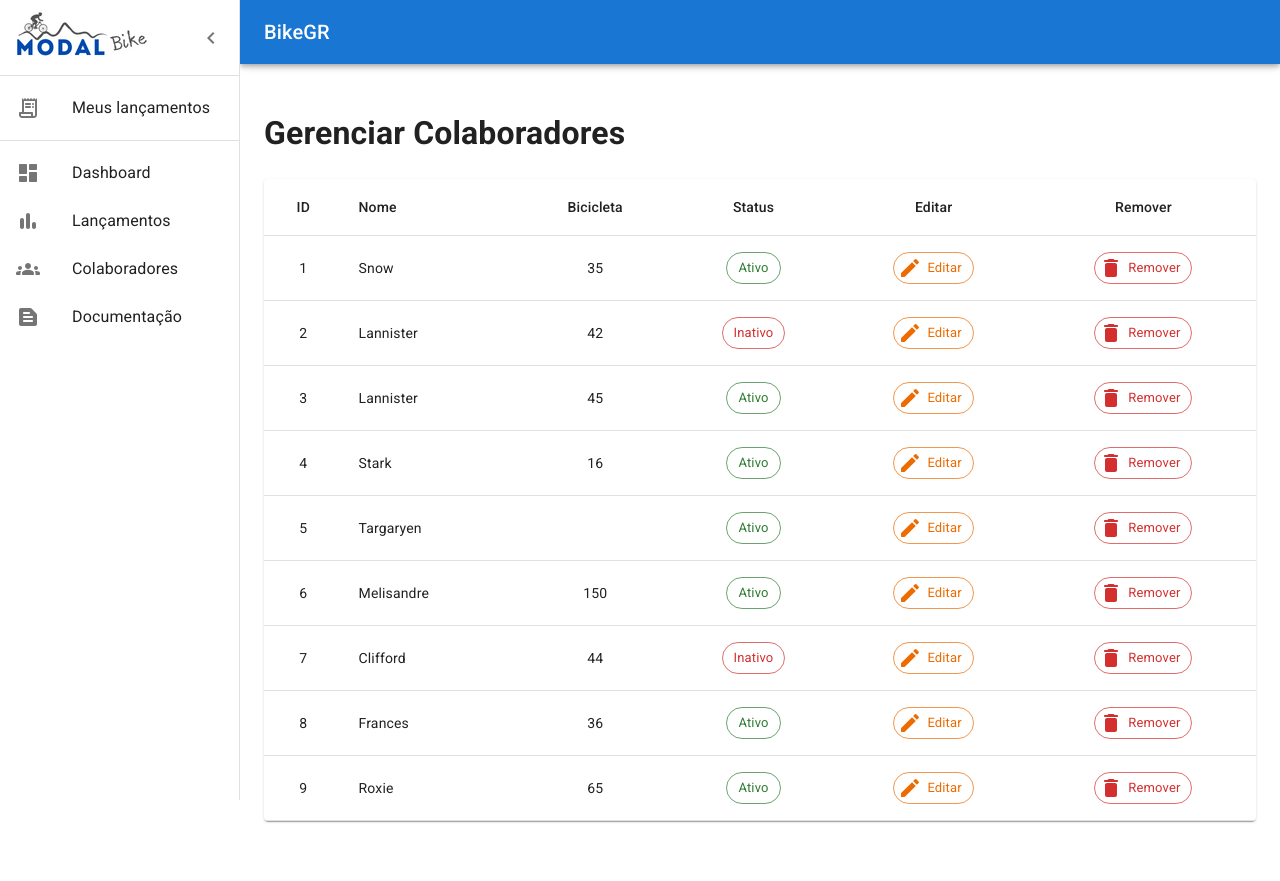
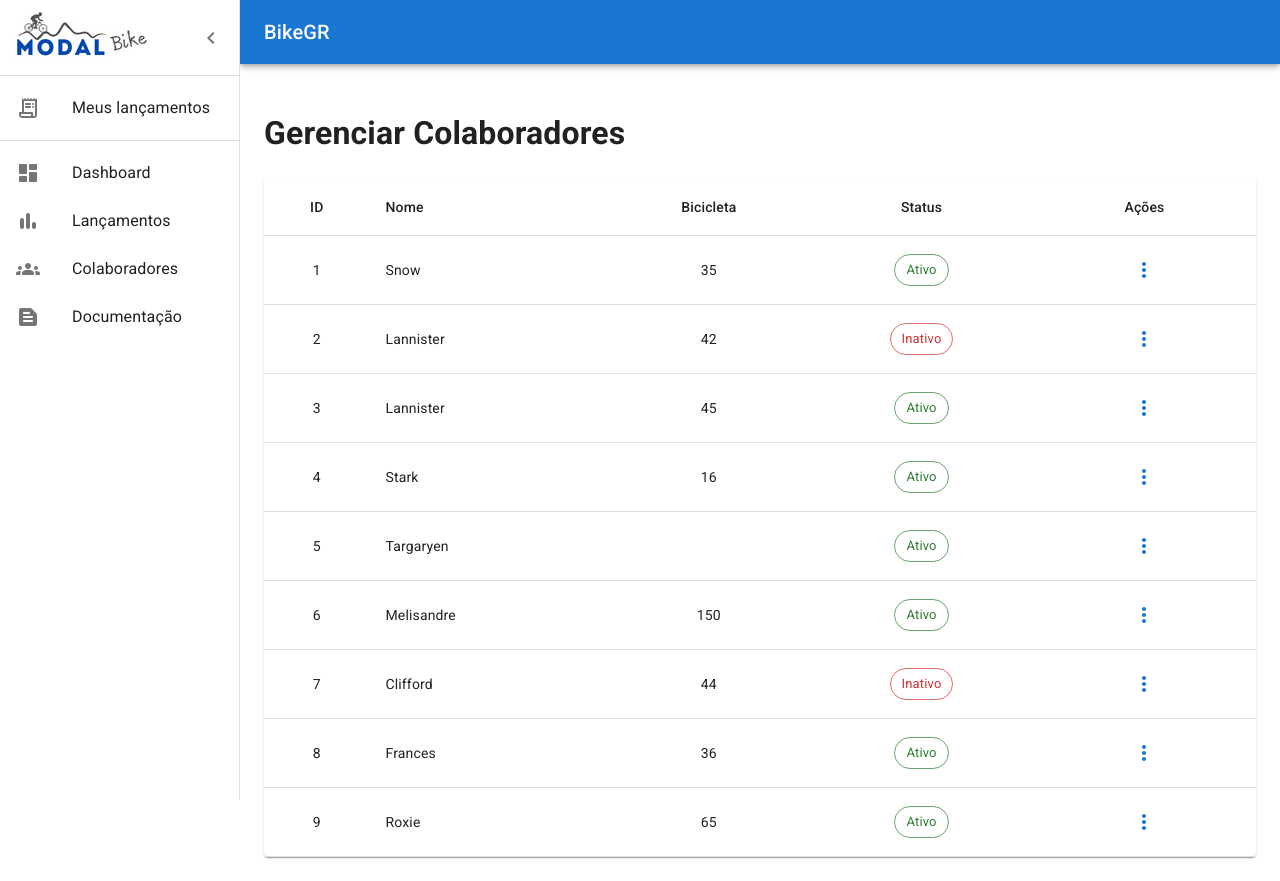
Before and after one commit to andrade-bruno/modalgr-training-process, a React (Create React App) app in the folder 04/web/: page /admin/collaborators in a window 1280 px wide. Before the commit the page ends 845 px from the top, so only its background shows below. Built offline with nearby package versions, Linux system fonts and the light colour scheme.

Commit message:
feat(1111): Created menu options for collaborators and releases

```diff
--- a/04/web/src/pages/Collaborators/index.tsx
+++ b/04/web/src/pages/Collaborators/index.tsx
@@ -1,3 +1,5 @@
+import React from 'react'
+
 import {
 	Table,
 	TableBody,
@@ -6,12 +8,16 @@ import {
 	TableHead,
 	TableRow,
 	Paper,
-	Chip
+	Chip,
+	Menu,
+	MenuItem,
+	Button
 } from '@mui/material'
 
 import {
 	EditRounded,
-	DeleteRounded
+	DeleteRounded,
+	MoreVertRounded
 } from '@mui/icons-material'
 
 const rows = [
@@ -27,6 +33,16 @@ const rows = [
 ]
 
 const Collaborators = () => {
+	const [anchorEl, setAnchorEl] = React.useState<null | HTMLElement>(null)
+	const open = Boolean(anchorEl)
+
+	const handleMenu = (event: React.MouseEvent<HTMLButtonElement>) => {
+		setAnchorEl(event.currentTarget)
+	}
+	const handleClose = () => {
+		setAnchorEl(null)
+	}
+
 	return (
 		<>
 			<h1>Gerenciar Colaboradores</h1>
@@ -38,8 +54,7 @@ const Collaborators = () => {
 							<TableCell align='left'>Nome</TableCell>
 							<TableCell align='center'>Bicicleta</TableCell>
 							<TableCell align='center'>Status</TableCell>
-							<TableCell align='center'>Editar</TableCell>
-							<TableCell align='center'>Remover</TableCell>
+							<TableCell align='center'>Ações</TableCell>
 						</TableRow>
 					</TableHead>
 					<TableBody>
@@ -55,16 +70,27 @@ const Collaborators = () => {
 									}
 								</TableCell>
 								<TableCell align='center'>
-									<Chip variant="outlined" color="warning" label='Editar' icon={<EditRounded />} />
-								</TableCell>
-								<TableCell align='center'>
-									<Chip variant="outlined" color="error" label='Remover' icon={<DeleteRounded />} />
+									<Button onClick={handleMenu}><MoreVertRounded /></Button>
 								</TableCell>
 							</TableRow>
 						))}
 					</TableBody>
 				</Table>
 			</TableContainer>
+
+			<Menu
+				id='basic-menu'
+				anchorEl={anchorEl}
+				open={open}
+				onClose={handleClose}
+			>
+				<MenuItem onClick={handleClose}>
+					<Chip variant="outlined" color="warning" label='Editar' icon={<EditRounded />} />
+				</MenuItem>
+				<MenuItem onClick={handleClose}>
+					<Chip variant="outlined" color="error" label='Remover' icon={<DeleteRounded />} />
+				</MenuItem>
+			</Menu>
 		</>
 	)
 }
--- a/04/web/src/pages/Releases/index.tsx
+++ b/04/web/src/pages/Releases/index.tsx
@@ -1,3 +1,5 @@
+import React from 'react'
+
 import {
 	Table,
 	TableBody,
@@ -6,12 +8,16 @@ import {
 	TableHead,
 	TableRow,
 	Paper,
-	Chip
+	Chip,
+	Menu,
+	MenuItem,
+	Button
 } from '@mui/material'
 
 import {
 	EditRounded,
-	DeleteRounded
+	DeleteRounded,
+	MoreVertRounded
 } from '@mui/icons-material'
 
 const rows = [
@@ -27,6 +33,16 @@ const rows = [
 ]
 
 const Releases = () => {
+	const [anchorEl, setAnchorEl] = React.useState<null | HTMLElement>(null)
+	const open = Boolean(anchorEl)
+
+	const handleMenu = (event: React.MouseEvent<HTMLButtonElement>) => {
+		setAnchorEl(event.currentTarget)
+	}
+	const handleClose = () => {
+		setAnchorEl(null)
+	}
+
 	return (
 		<>
 			<h1>Gerenciar Lançamentos</h1>
@@ -38,8 +54,7 @@ const Releases = () => {
 							<TableCell align='left'>Nome</TableCell>
 							<TableCell align='center'>KM</TableCell>
 							<TableCell align='center'>Horas</TableCell>
-							<TableCell align='center'>Editar</TableCell>
-							<TableCell align='center'>Remover</TableCell>
+							<TableCell align='center'>Ações</TableCell>
 						</TableRow>
 					</TableHead>
 					<TableBody>
@@ -50,16 +65,27 @@ const Releases = () => {
 								<TableCell align='center'>{item.distance}</TableCell>
 								<TableCell align='center'>{item.hours}</TableCell>
 								<TableCell align='center'>
-									<Chip variant="outlined" color="warning" label='Editar' icon={<EditRounded />} />
-								</TableCell>
-								<TableCell align='center'>
-									<Chip variant="outlined" color="error" label='Remover' icon={<DeleteRounded />} />
+									<Button onClick={handleMenu}><MoreVertRounded /></Button>
 								</TableCell>
 							</TableRow>
 						))}
 					</TableBody>
 				</Table>
 			</TableContainer>
+
+			<Menu
+				id='basic-menu'
+				anchorEl={anchorEl}
+				open={open}
+				onClose={handleClose}
+			>
+				<MenuItem onClick={handleClose}>
+					<Chip variant="outlined" color="warning" label='Editar' icon={<EditRounded />} />
+				</MenuItem>
+				<MenuItem onClick={handleClose}>
+					<Chip variant="outlined" color="error" label='Remover' icon={<DeleteRounded />} />
+				</MenuItem>
+			</Menu>
 		</>
 	)
 }
```
